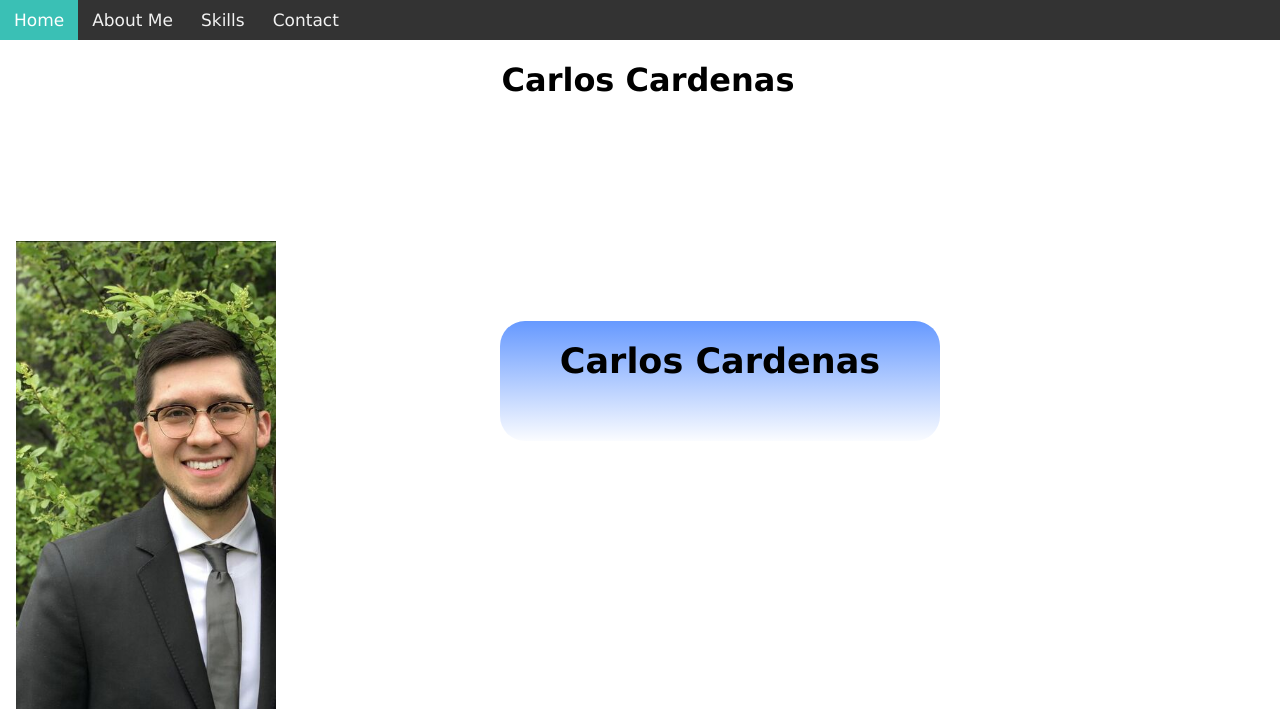
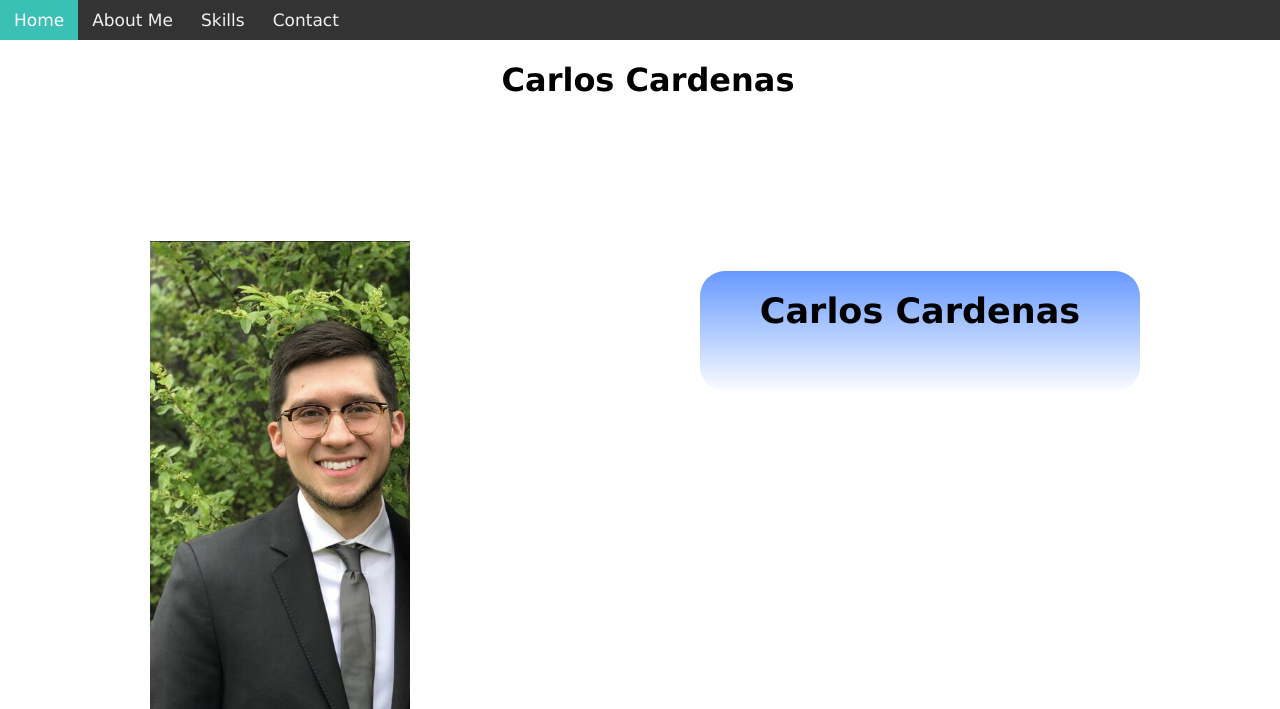
Before and after one commit to CarlosCardenas8/CarlosCardenas8.github.io, a plain HTML site: page index.html in a window 1280 px wide. Shown: the top 709 px of the page. Drawn offline with Linux system fonts and the light colour scheme.

Commit message:
Update index.html

```diff
--- a/index.html
+++ b/index.html
@@ -34,8 +34,8 @@
 
 	#demobox{
 	  position: relative;
-	  left: 500px;
-	  top: 200px;
+	  left: 700px;
+	  top: 150px;
 	  padding:20px;
 	  width: 400px;
 	  height: 80px;
@@ -66,7 +66,7 @@
 		Carlos Cardenas
 	</div>
 
-		<img src = "profile pic.jpeg" alt= "Carlos Cardenas" style = "width: 260px; height: 560px; padding-left: 16px">
+		<img src = "profile pic.jpeg" alt= "Carlos Cardenas" style = "width: 260px; height: 560px; padding-left: 150px">
 		<a href = "https://twitter.com/Carlos_8397" target = "_blank" title= "Go to Carlos's Twitter">
 		<img src = "twitterbird.jpg" alt = "My Twitter" style= "width:90px; height:70px; border:0;"> </a>
 		<a href = "Carlos Cardenas Resume-converted.pdf" target = "_blank">Click here for my Resume</a>
```
